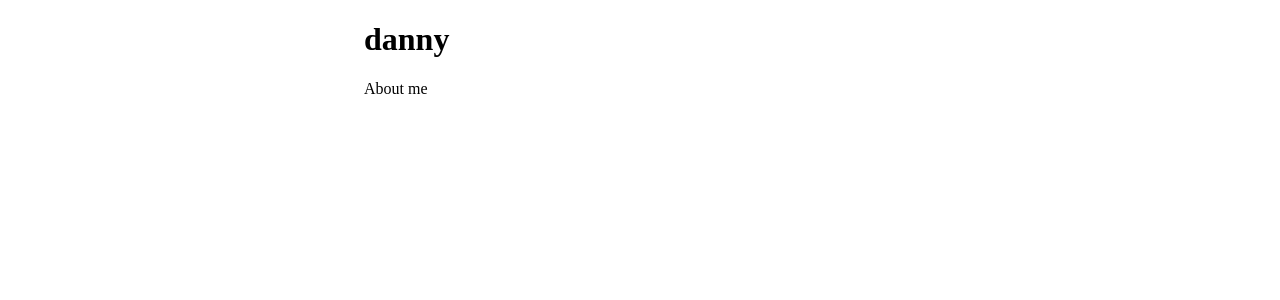
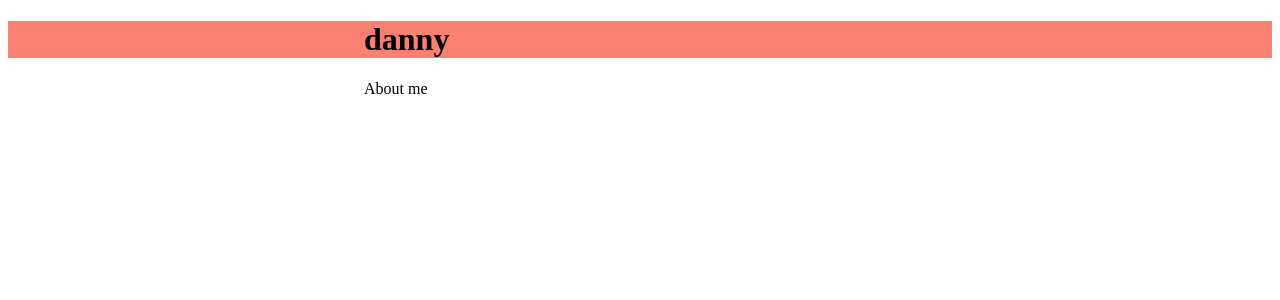
Before and after one commit to dannyhannyford/portfolio, a React app: page / in a window 1280 px wide. Shown: the top 300 px of the page. Built offline with nearby package versions, Linux system fonts and the light colour scheme.

Commit message:
css and style loader for general css

```diff
--- a/client/src/components/Home.jsx
+++ b/client/src/components/Home.jsx
@@ -1,11 +1,15 @@
 import React from 'react';
 import { Container } from '@material-ui/core';
+import './style.css';
 
 const Home = () => {
   return (
-    <Container maxWidth="sm">
-      <h1>danny</h1>
-    </Container>
+    <div className="home">
+      <Container maxWidth="sm">
+        <h1>danny</h1>
+      </Container>
+    </div>
+
 
   );
 };
--- /dev/null
+++ b/client/src/components/style.css
@@ -0,0 +1,5 @@
+.home {
+  background-color: salmon;
+  background-size: cover;
+  background-repeat: no-repeat;
+}
--- a/package.json
+++ b/package.json
@@ -31,8 +31,10 @@
     "@babel/preset-env": "^7.12.11",
     "@babel/preset-react": "^7.12.10",
     "babel-loader": "^8.2.2",
+    "css-loader": "^5.0.1",
     "eslint": "^7.16.0",
     "nodemon": "^2.0.6",
+    "style-loader": "^2.0.0",
     "webpack": "^5.11.1",
     "webpack-cli": "^4.3.0"
   }
--- a/webpack.config.js
+++ b/webpack.config.js
@@ -14,14 +14,14 @@ module.exports = {
       {
         test: /\.jsx?$/,
         use: 'babel-loader',
-      }
+      }, {
+        test: /\.css$/i,
+        use: ['style-loader', 'css-loader'],
+      },
     ],
   },
   mode: 'production',
   resolve: {
-    fallback: {
-
-    },
     extensions: ['.js', '.jsx', '.css'],
   },
   watch: false,
```
Also changed, not shown: 1 other file (tests, documents, lock files or other folders).
